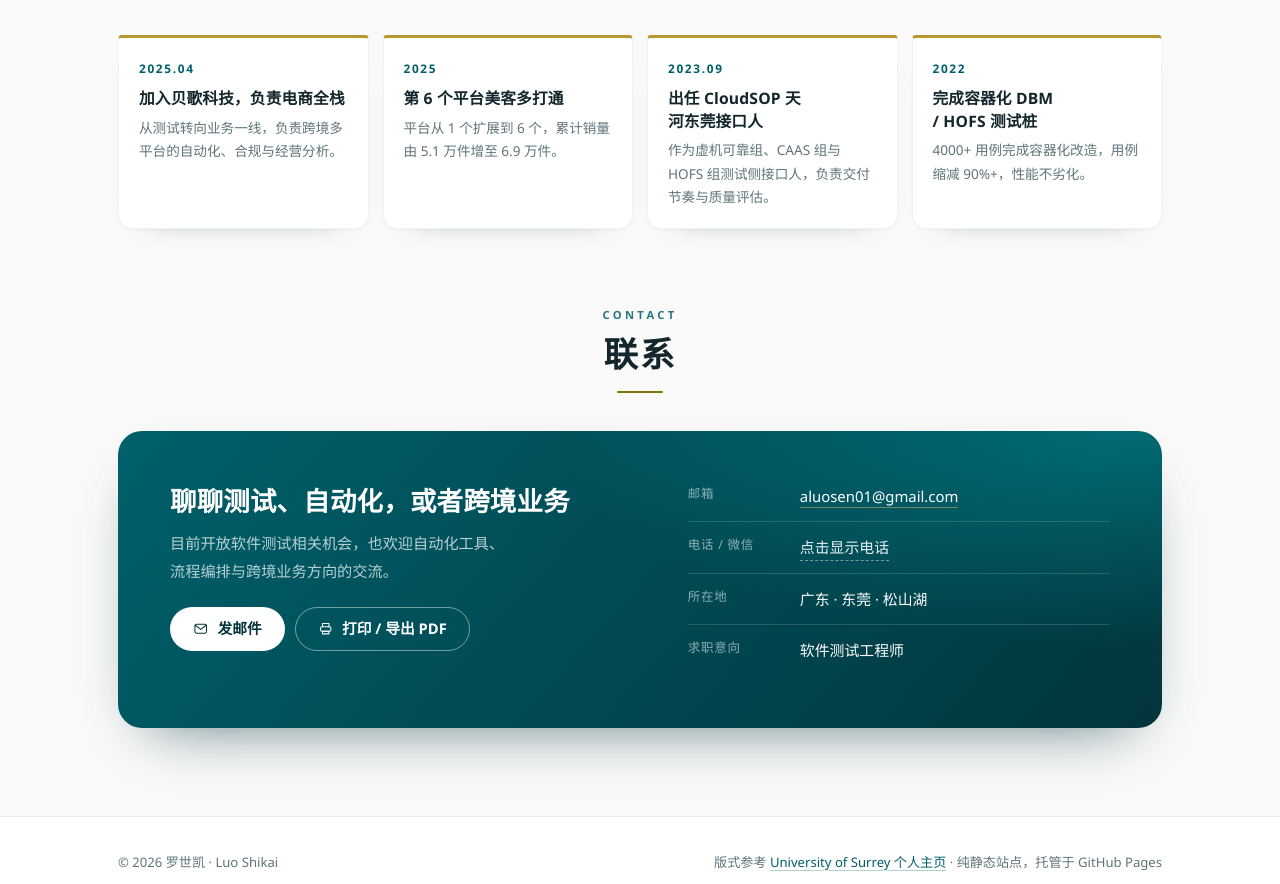
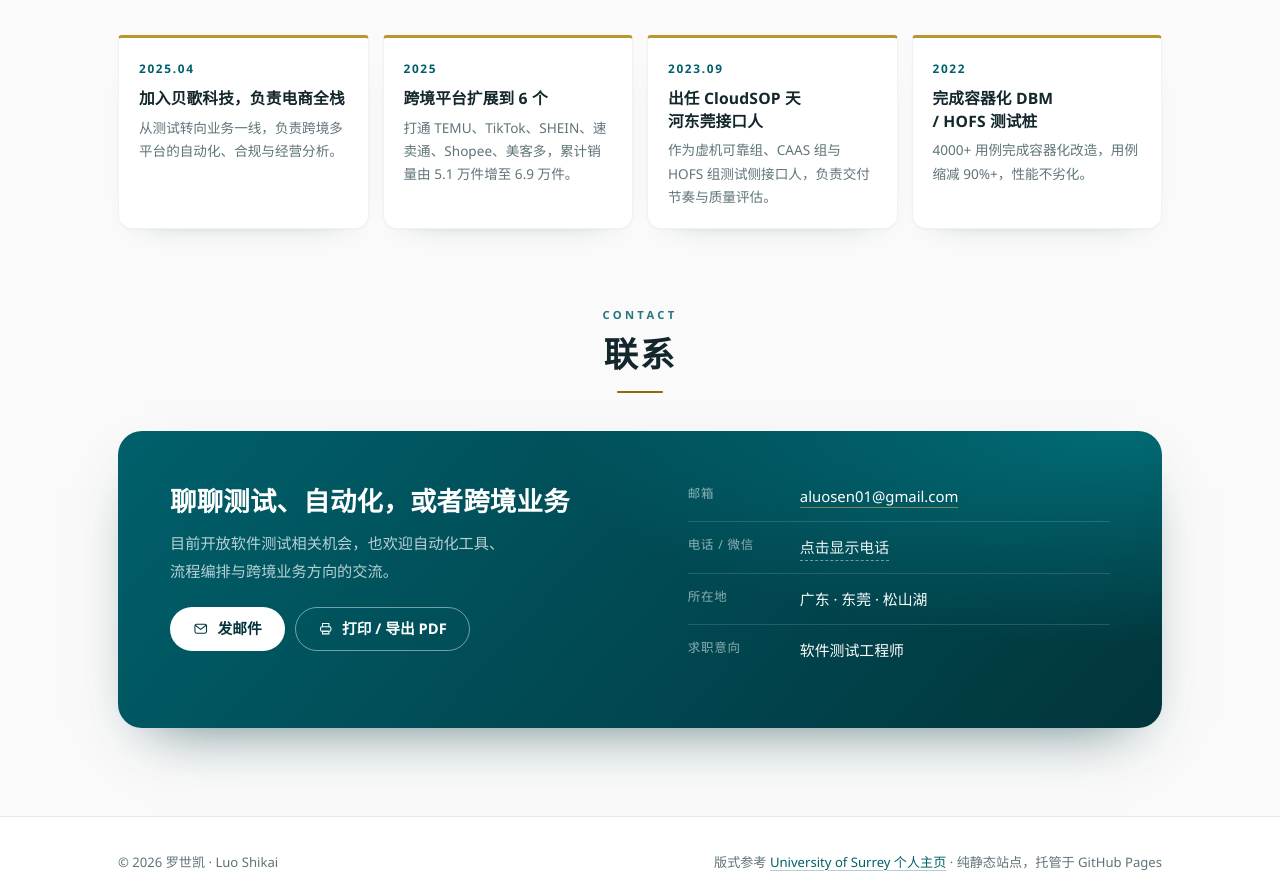
Before and after one commit to luoshikai/luoshikai.github.io, a plain HTML site: page index.html in a window 1280 px wide. Shown: the part 6094-6978 px from the top of the page. Drawn offline with Linux system fonts and the light colour scheme.

Commit message:
Tighten milestone wording

```diff
--- a/index.html
+++ b/index.html
@@ -512,8 +512,8 @@
         </article>
         <article class="news reveal">
           <p class="news__date">2025</p>
-          <h3>第 6 个平台美客多打通</h3>
-          <p>平台从 1 个扩展到 6 个，累计销量由 5.1 万件增至 6.9 万件。</p>
+          <h3>跨境平台扩展到 6 个</h3>
+          <p>打通 TEMU、TikTok、SHEIN、速卖通、Shopee、美客多，累计销量由 5.1 万件增至 6.9 万件。</p>
         </article>
         <article class="news reveal">
           <p class="news__date">2023.09</p>
```
